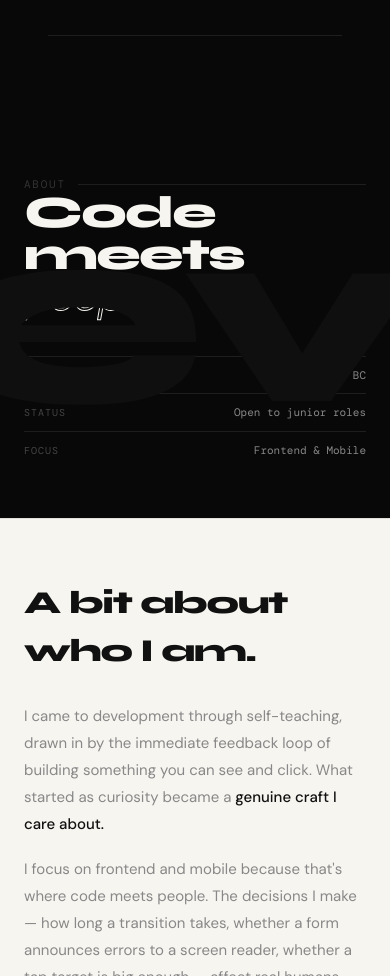
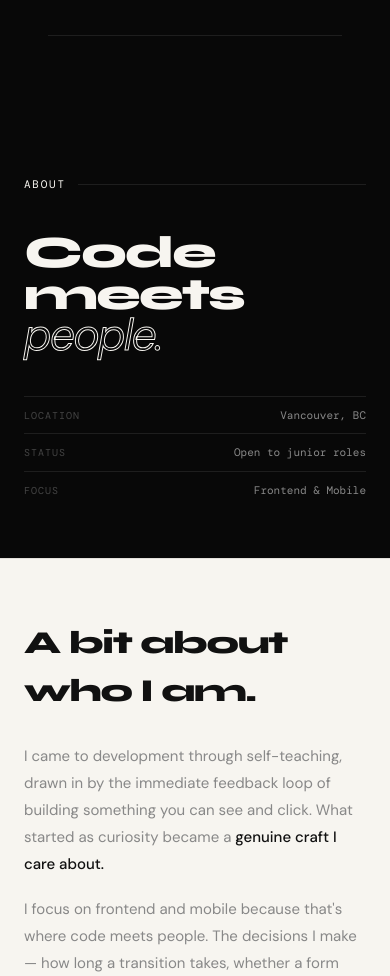
Before and after one commit to Negin-code/dev-portfolio, a React (Vite) app: page / in a window 390 px wide. Shown: the part 1146-2122 px from the top of the page. Built offline with nearby package versions, Linux system fonts and the light colour scheme; a web font is replaced by a local one.

Commit message:
fix the responsive issue in About section

```diff
--- a/src/components/About.jsx
+++ b/src/components/About.jsx
@@ -16,32 +16,22 @@ export default function About() {
     <section id="about">
       {/* ── Dark left panel ── */}
       <div
-        className="fade-up about-left"
-        style={{
-          background: "var(--black)",
-          color: "var(--white)",
-          display: "flex",
-          flexDirection: "column",
-          justifyContent: "space-between",
-          position: "relative",
-          overflow: "hidden",
-        }}
+        className="fade-up about-left flex flex-col justify-between relative overflow-hidden"
+        style={{ background: "var(--black)", color: "var(--white)" }}
       >
         {/* Section label */}
         <div
-          style={{
-            fontFamily: "var(--f-mono)", fontSize: 11, letterSpacing: ".16em",
-            textTransform: "uppercase", color: "#333",
-            display: "flex", alignItems: "center", gap: 12,
-          }}
+          className="flex items-center gap-3 uppercase"
+          style={{ fontFamily: "var(--f-mono)", fontSize: 11, letterSpacing: ".16em", color: "var(--color-cream)" }}
         >
           About
-          <span style={{ flex: 1, height: 1, background: "#1e1e1e", display: "block" }} />
+          <span className="flex-1 h-px block" style={{ background: "#1e1e1e" }} />
         </div>
 
         {/* Quote */}
-        <div style={{ flex: 1, display: "flex", alignItems: "center" }}>
+        <div className="flex-1 flex items-center">
           <div
+            className="pt-10 md:pt-2.5"
             style={{
               fontFamily: "var(--f-display)", fontWeight: 800,
               fontSize: "clamp(2.8rem,5.5vw,5rem)",
@@ -57,11 +47,12 @@ export default function About() {
         </div>
 
         {/* Meta rows */}
-        <div style={{ display: "flex", flexDirection: "column", gap: 10 }}>
+        <div className="flex flex-col gap-2.5">
           {META.map(([label, val]) => (
             <div
               key={label}
-              style={{ display: "flex", alignItems: "center", justifyContent: "space-between", borderTop: "1px solid #1e1e1e", paddingTop: 10 }}
+              className="flex items-center justify-between pt-2.5"
+              style={{ borderTop: "1px solid #1e1e1e" }}
             >
               <span style={{ fontFamily: "var(--f-mono)", fontSize: 10, color: "#444", letterSpacing: ".1em", textTransform: "uppercase" }}>{label}</span>
               <span style={{ fontFamily: "var(--f-mono)", fontSize: 11, color: "#888" }}>{val}</span>
@@ -72,11 +63,12 @@ export default function About() {
         {/* Decorative ghost letters */}
         <div
           aria-hidden="true"
+          className="about-ghost absolute pointer-events-none select-none"
           style={{
-            position: "absolute", right: -20, top: "50%", transform: "translateY(-50%)",
+            right: -20, top: "15%",
             fontFamily: "var(--f-display)", fontWeight: 800,
-            fontSize: 260, color: "#0f0f0f", lineHeight: 1,
-            pointerEvents: "none", userSelect: "none", letterSpacing: "-.05em",
+            fontSize: "clamp(80px, 20vw, 260px)", color: "#0f0f0f", lineHeight: 1,
+            letterSpacing: "-.05em",
           }}
         >
           dev
@@ -85,40 +77,41 @@ export default function About() {
 
       {/* ── Light right panel ── */}
       <div
-        className="fade-up about-right"
-        style={{
-          display: "flex",
-          flexDirection: "column",
-          justifyContent: "center",
-          transitionDelay: ".15s",
-        }}
+        className="fade-up about-right flex flex-col justify-center"
+        style={{ transitionDelay: ".15s" }}
       >
-        <h2 style={{ fontFamily: "var(--f-display)", fontWeight: 800, fontSize: "clamp(2rem,3.5vw,3rem)", letterSpacing: "-.04em", marginBottom: 28 }}>
+        <h2
+          className="mb-7"
+          style={{ fontFamily: "var(--f-display)", fontWeight: 800, fontSize: "clamp(2rem,3.5vw,3rem)", letterSpacing: "-.04em" }}
+        >
           A bit about<br />who I am.
         </h2>
 
-        <p style={{ fontSize: 15, color: "var(--muted)", lineHeight: 1.8, marginBottom: 18 }}>
+        <p className="mb-[18px]" style={{ fontSize: 15, color: "var(--muted)", lineHeight: 1.8 }}>
           I came to development through self-teaching, drawn in by the immediate feedback loop of building something you can see and click. What started as curiosity became a{" "}
           <strong style={{ color: "var(--ink)", fontWeight: 500 }}>genuine craft I care about.</strong>
         </p>
-        <p style={{ fontSize: 15, color: "var(--muted)", lineHeight: 1.8, marginBottom: 18 }}>
+        <p className="mb-[18px]" style={{ fontSize: 15, color: "var(--muted)", lineHeight: 1.8 }}>
           I focus on frontend and mobile because that's where code meets people. The decisions I make — how long a transition takes, whether a form announces errors to a screen reader, whether a tap target is big enough — affect real humans.
         </p>
-        <p style={{ fontSize: 15, color: "var(--muted)", lineHeight: 1.8, marginBottom: 18 }}>
+        <p className="mb-[18px]" style={{ fontSize: 15, color: "var(--muted)", lineHeight: 1.8 }}>
           I care about shipping{" "}
           <strong style={{ color: "var(--ink)", fontWeight: 500 }}>small, well-tested slices</strong>{" "}
           and iterating with real feedback. Accessibility isn't a checkbox — it's part of the craft.
         </p>
 
         {/* Values grid */}
-        <div style={{ display: "grid", gridTemplateColumns: "1fr 1fr", gap: 1, background: "var(--border)", marginTop: 40, border: "1px solid var(--border)" }}>
+        <div
+          className="grid grid-cols-2 gap-px mt-10"
+          style={{ background: "var(--border)", border: "1px solid var(--border)" }}
+        >
           {VALUES.map((v) => (
             <div
               key={v.title}
-              className="value-cell"
-              style={{ background: "var(--white)", padding: 20 }}
+              className="value-cell p-5"
+              style={{ background: "var(--white)" }}
             >
-              <h4 style={{ fontFamily: "var(--f-display)", fontWeight: 700, fontSize: 14, letterSpacing: "-.02em", marginBottom: 6 }}>{v.title}</h4>
+              <h4 className="mb-1.5" style={{ fontFamily: "var(--f-display)", fontWeight: 700, fontSize: 14, letterSpacing: "-.02em" }}>{v.title}</h4>
               <p style={{ fontSize: 12, color: "var(--muted)", lineHeight: 1.6 }}>{v.text}</p>
             </div>
           ))}
--- a/src/style/globals.css
+++ b/src/style/globals.css
@@ -199,6 +199,11 @@ body {
 }
 .nav-link-item:hover::after { width: 100%; }
 
+/* ── About ghost text ── */
+@media (max-width: 900px) {
+  .about-ghost { display: none; }
+}
+
 /* ── About section grid ── */
 #about {
   display: grid;
@@ -209,6 +214,7 @@ body {
 .about-right { padding: 80px 48px; border-left: 1px solid var(--border); }
 @media (max-width: 900px) {
   #about { grid-template-columns: 1fr; }
+  .about-left  { padding-bottom: 32px; }
   .about-right { border-left: none; border-top: 1px solid var(--border); }
 }
 /* ── Hero bottom row ── */
```
